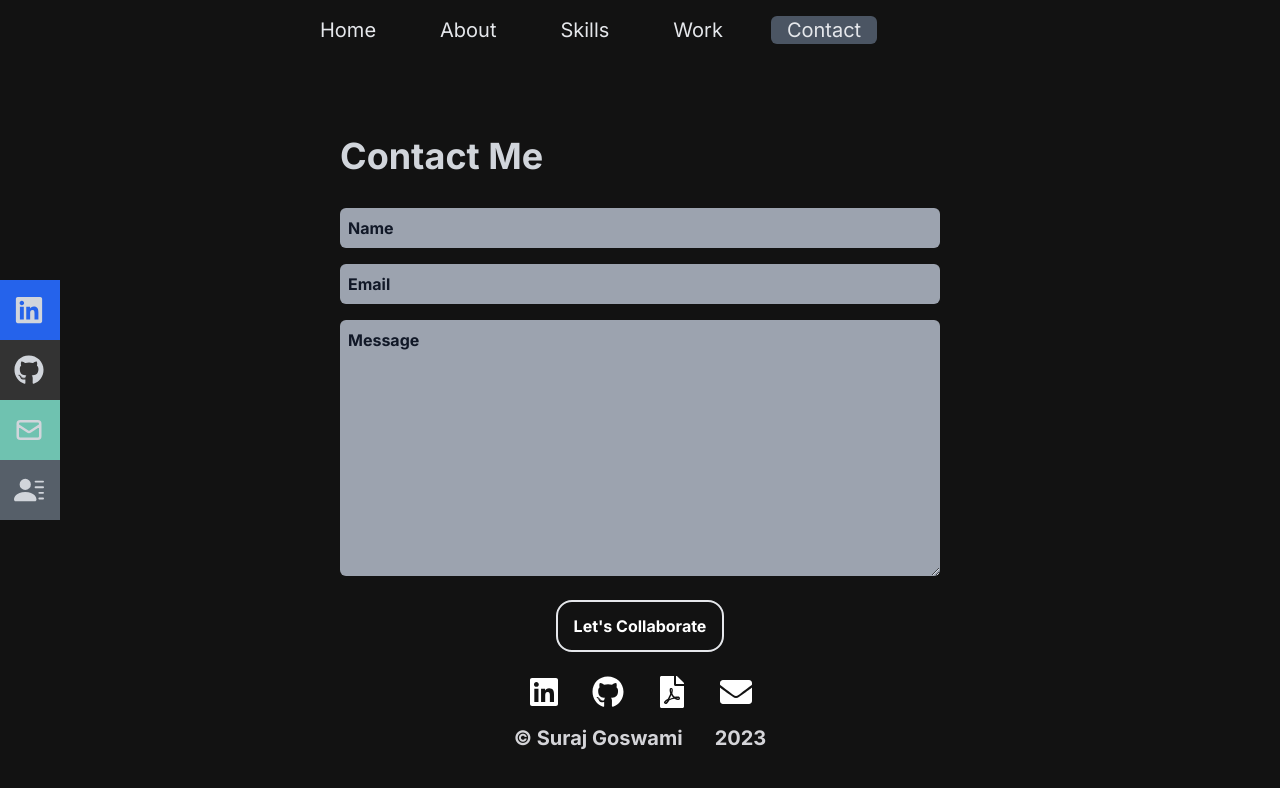
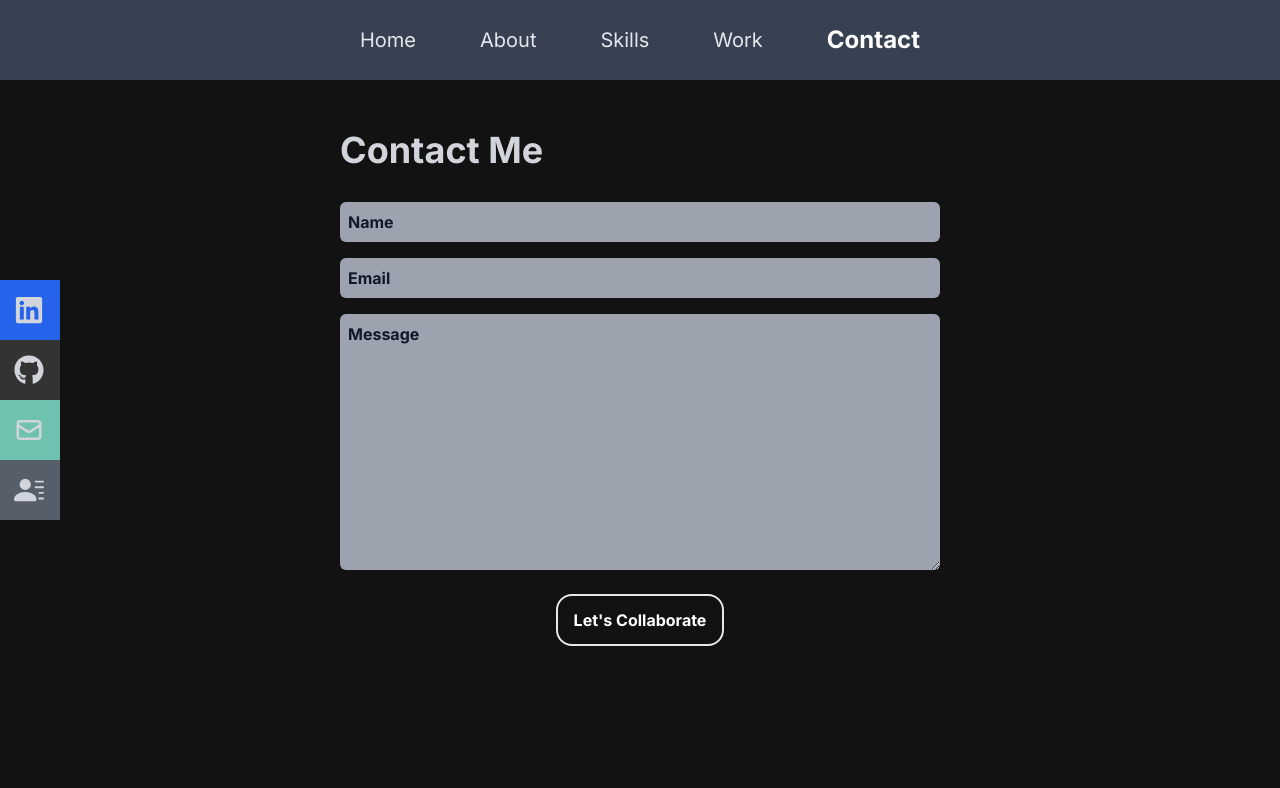
Before and after one commit to SurajG20/Portfolio-Website, a React (Vite) app: page /contact in a window 1280 px wide. Shown: the top 788 px of the page. Built offline with nearby package versions, Linux system fonts and the light colour scheme.

Commit message:
Navbar fixed and Footer removes

```diff
--- a/package.json
+++ b/package.json
@@ -13,7 +13,8 @@
     "react": "^18.2.0",
     "react-dom": "^18.2.0",
     "react-icons": "^4.10.1",
-    "react-router-dom": "^6.14.1"
+    "react-router-dom": "^6.14.1",
+    "react-scroll": "^1.8.9"
   },
   "devDependencies": {
     "@types/react": "^18.0.37",
--- a/src/App.jsx
+++ b/src/App.jsx
@@ -8,7 +8,7 @@ import Contact from './components/Contact';
 import { Route, Routes } from 'react-router-dom';
 function App() {
   return (
-    <div className="px-8 sm:px-12 md:px-24 lg:px-48 xl:px-72 bg-gray-1000 h-fit">
+    <div>
       <Navbar />
       <Routes>
         <Route path="/" element={<Home />} />
--- a/src/components/Contact.jsx
+++ b/src/components/Contact.jsx
@@ -1,11 +1,10 @@
 import React from 'react';
-import Footer from './Footer';
 
 const Contact = () => {
   return (
     <div
       name="contact"
-      className="w-full h-screen bg-gray-1000 flex justify-center items-center flex-col"
+      className="w-full bg-gray-1000 flex justify-center items-center flex-col h-screen"
     >
       <form
         method="POST"
@@ -37,7 +36,6 @@ const Contact = () => {
           Let's Collaborate
         </button>
       </form>
-      <Footer />
     </div>
   );
 };
--- a/src/components/Navbar.jsx
+++ b/src/components/Navbar.jsx
@@ -2,31 +2,27 @@ import React, { useState } from 'react';
 import { FaBars, FaTimes, FaGithub, FaLinkedin } from 'react-icons/fa';
 import { HiOutlineMail } from 'react-icons/hi';
 import { BsFillPersonLinesFill } from 'react-icons/bs';
-// import { NavLink } from 'react-scroll';
-// import Logo from '../assets/Logo.png';
 import { NavLink } from 'react-router-dom';
 const Navbar = () => {
   const [nav, setNav] = useState(false);
   const handleClick = () => setNav(!nav);
 
   return (
-    <div className="flex pt-4 justify-between items-center bg-gray-1000 text-gray-300">
-      {/* <div>
-        <img src={Logo} alt="Logo Image" style={{ width: '60px' }} />
-      </div> */}
-      {/* menu */}
+    <div className="fixed w-full h-[80px] flex justify-center items-center px-12 bg-gray-700 text-gray-300 ">
       <ul className="hidden md:flex">
         <li>
           <NavLink
             style={({ isActive }) => {
               return {
-                backgroundColor: isActive ? '#4B5563' : '',
+                color: isActive ? 'white' : '',
+                fontWeight: isActive ? 'bolder' : '',
+                fontSize: isActive ? '24px' : '',
               };
             }}
             to="/"
             smooth={true}
             duration={500}
-            className="cursor-pointer rounded-md px-4 py-[0.10rem] text-xl text-gray-200 duration-100 hover:bg-zinc-800"
+            className="cursor-pointer rounded-md px-4 py-[0.10rem] text-xl text-gray-200 duration-100 "
           >
             Home
           </NavLink>
@@ -35,13 +31,15 @@ const Navbar = () => {
           <NavLink
             style={({ isActive }) => {
               return {
-                backgroundColor: isActive ? '#4B5563' : '',
+                color: isActive ? 'white' : '',
+                fontWeight: isActive ? 'bolder' : '',
+                fontSize: isActive ? '24px' : '',
               };
             }}
             to="about"
             smooth={true}
             duration={500}
-            className="cursor-pointer rounded-md px-4 py-[0.10rem] text-xl text-gray-200 duration-100 hover:bg-zinc-800"
+            className="cursor-pointer rounded-md px-4 py-[0.10rem] text-xl text-gray-200 duration-100 "
           >
             About
           </NavLink>
@@ -50,13 +48,15 @@ const Navbar = () => {
           <NavLink
             style={({ isActive }) => {
               return {
-                backgroundColor: isActive ? '#4B5563' : '',
+                color: isActive ? 'white' : '',
+                fontWeight: isActive ? 'bolder' : '',
+                fontSize: isActive ? '24px' : '',
               };
             }}
             to="skills"
             smooth={true}
             duration={500}
-            className="cursor-pointer rounded-md px-4 py-[0.10rem] text-xl text-gray-200 duration-100 hover:bg-zinc-800"
+            className="cursor-pointer rounded-md px-4 py-[0.10rem] text-xl text-gray-200 duration-100 "
           >
             Skills
           </NavLink>
@@ -65,13 +65,15 @@ const Navbar = () => {
           <NavLink
             style={({ isActive }) => {
               return {
-                backgroundColor: isActive ? '#4B5563' : '',
+                color: isActive ? 'white' : '',
+                fontWeight: isActive ? 'bolder' : '',
+                fontSize: isActive ? '24px' : '',
               };
             }}
             to="work"
             smooth={true}
             duration={500}
-            className="cursor-pointer rounded-md px-4 py-[0.10rem] text-xl text-gray-200 duration-100 hover:bg-zinc-800"
+            className="cursor-pointer rounded-md px-4 py-[0.10rem] text-xl text-gray-200 duration-100 "
           >
             Work
           </NavLink>
@@ -80,13 +82,15 @@ const Navbar = () => {
           <NavLink
             style={({ isActive }) => {
               return {
-                backgroundColor: isActive ? '#4B5563' : '',
+                color: isActive ? 'white' : '',
+                fontWeight: isActive ? 'bolder' : '',
+                fontSize: isActive ? '24px' : '',
               };
             }}
             to="contact"
             smooth={true}
             duration={500}
-            className="cursor-pointer rounded-md px-4 py-[0.10rem] text-xl text-gray-200 duration-100 hover:bg-zinc-800"
+            className="cursor-pointer rounded-md px-4 py-[0.10rem] text-xl text-gray-200 duration-100 "
           >
             Contact
           </NavLink>
@@ -96,7 +100,7 @@ const Navbar = () => {
       {/* Hamburger */}
       <div
         onClick={handleClick}
-        className="md:hidden z-10 ml-1 mr-1 h-8 w-8 rounded py-1"
+        className="md:hidden z-10 ml-1 mr-1 h-8 w-8 rounded py-1 right-0 fixed"
       >
         {!nav ? (
           <FaBars className="h-6 w-6 transform cursor-pointer select-none rounded-md duration-300 active:scale-50" />
@@ -105,15 +109,15 @@ const Navbar = () => {
         )}
       </div>
 
-      {/* Mobile menu */}
+      {/* Mobile Nav */}
       <ul
         className={
           !nav
             ? 'hidden'
-            : 'absolute top-0 left-0 w-full h-screen bg-gray-1000 flex flex-col justify-center items-center'
+            : 'absolute top-0 right-0 w-[70%] h-screen bg-gray-1000 flex flex-col justify-center items-center z-0 duration-500'
         }
       >
-        <li className=" py-6 text-4xl">
+        <li className=" py-4 text-3xl">
           <NavLink
             onClick={handleClick}
             to="/"
@@ -124,7 +128,7 @@ const Navbar = () => {
             Home
           </NavLink>
         </li>
-        <li className="py-6 text-4xl">
+        <li className="py-4 text-3xl">
           {' '}
           <NavLink
             onClick={handleClick}
@@ -136,7 +140,7 @@ const Navbar = () => {
             About
           </NavLink>
         </li>
-        <li className="py-6 text-4xl">
+        <li className="py-4 text-3xl">
           {' '}
           <NavLink
             onClick={handleClick}
@@ -148,7 +152,7 @@ const Navbar = () => {
             Skills
           </NavLink>
         </li>
-        <li className="py-6 text-4xl">
+        <li className="py-4 text-3xl">
           {' '}
           <NavLink
             onClick={handleClick}
@@ -160,7 +164,7 @@ const Navbar = () => {
             Work
           </NavLink>
         </li>
-        <li className="py-6 text-4xl">
+        <li className="py-4 text-3xl">
           {' '}
           <NavLink
             onClick={handleClick}
```
Also changed, not shown: 1 other file (tests, documents, lock files or other folders).
